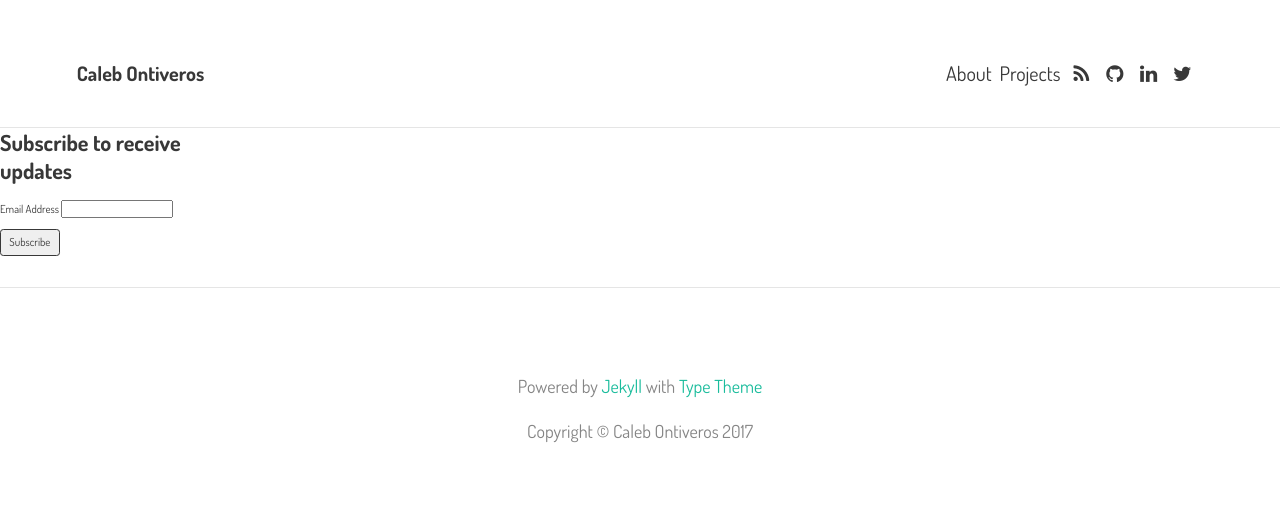
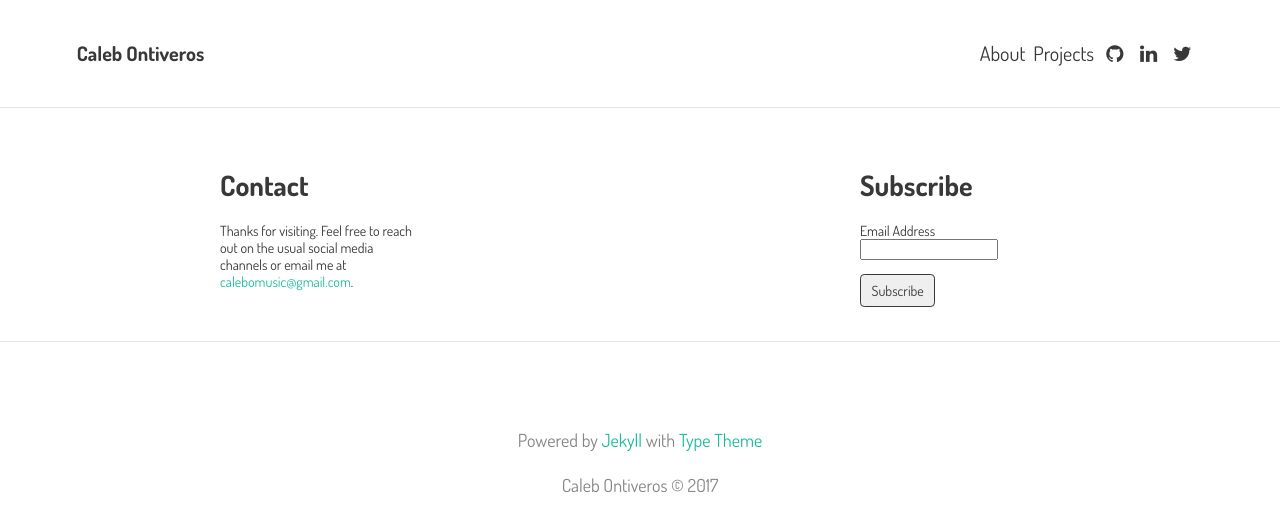
Before and after one commit to calebomusic/calebomusic.github.io, a Jekyll site: the page built from index.html, in a window 1280 px wide. Shown: the top 531 px of the page. Built offline with Jekyll 4.4.1, drawn with Linux system fonts in a browser that asks for light colours; nearby versions of some CDN libraries; the list of posts is cut into pages by our own code; comment, search, counter and statistics services are not loaded.

Commit message:
Add contact div in secondary content section

```diff
--- a/_config.yml
+++ b/_config.yml
@@ -18,7 +18,7 @@ theme_settings:
    Powered by <a href="http://jekyllrb.com">Jekyll</a> with <a href="https://rohanchandra.github.io/project/type/">Type Theme</a>
 
   # Icons
-  rss: true
+  rss:
   email_address: # Full email address, e.g. "sam@example.com"
   behance:
   bitbucket:
--- /dev/null
+++ b/_includes/contact.html
@@ -0,0 +1,13 @@
+<div id="mc_embed_signup">
+  <style type="text/css">
+  	#mc_embed_signup{background:#fff; clear:left; font:12px; }
+  </style>
+<form action="//github.us15.list-manage.com/subscribe/post?u=62b1e8ec1d2c0370ccb6dd1b9&amp;id=e9095b6e7a" method="post" id="mc-embedded-subscribe-form" name="mc-embedded-subscribe-form" class="validate" target="_blank" novalidate>
+    <div id="mc_embed_signup_scroll">
+	<h2>Contact</h2>
+  Thanks for visiting.
+  Feel free to reach out on the usual social media channels or email me at <a href="mailto:calebomusic@gmail.com">calebomusic@gmail.com</a>.
+</form>
+</div>
+</div>
+<!--End mc_embed_signup-->
--- a/_includes/footer.html
+++ b/_includes/footer.html
@@ -5,6 +5,6 @@
 {% if site.theme_settings.footer_text %}
 <footer class="site-footer">
 	<p class="text">{{ site.theme_settings.footer_text }}</p>
-	<p class="text">Copyright © Caleb Ontiveros 2017</p>
+	<p class="text">Caleb Ontiveros © 2017</p>
 </footer>
 {% endif %}
--- a/_includes/subscribe.html
+++ b/_includes/subscribe.html
@@ -5,7 +5,7 @@
   </style>
 <form action="//github.us15.list-manage.com/subscribe/post?u=62b1e8ec1d2c0370ccb6dd1b9&amp;id=e9095b6e7a" method="post" id="mc-embedded-subscribe-form" name="mc-embedded-subscribe-form" class="validate" target="_blank" novalidate>
     <div id="mc_embed_signup_scroll">
-	<h2>Subscribe to receive updates</h2>
+	<h2>Subscribe</h2>
 <div class="mc-field-group">
 	<label for="mce-EMAIL">Email Address
 </label>
--- a/_layouts/default.html
+++ b/_layouts/default.html
@@ -8,8 +8,14 @@
         {{ content }}
       </div>
     <!-- </div> -->
-    <section class="subscribe">
-      {% include subscribe.html %}
+    <section class="secondary-content">
+      <div class='subscribe'>
+        {% include contact.html %}
+      </div>
+
+      <div class='subscribe'>
+        {% include subscribe.html %}
+      </div>
     </section>
 
     <hr>
--- a/_sass/base/_global.scss
+++ b/_sass/base/_global.scss
@@ -130,10 +130,18 @@ img[align=right] {
   margin-left: 3%;
 }
 
+.secondary-content {
+  height: 100%;
+  width: 100%;
+  display: flex;
+  justify-content: space-around;
+  font-size: 20px;
+}
+
 .subscribe {
   margin-top: 20px;
   padding-top: 20px;
-  font-size: 11px;
+  font-size: 14px;
   width: 200px;
 }
 
```
Also changed, not shown: books.md (added), quotes.md (added).
